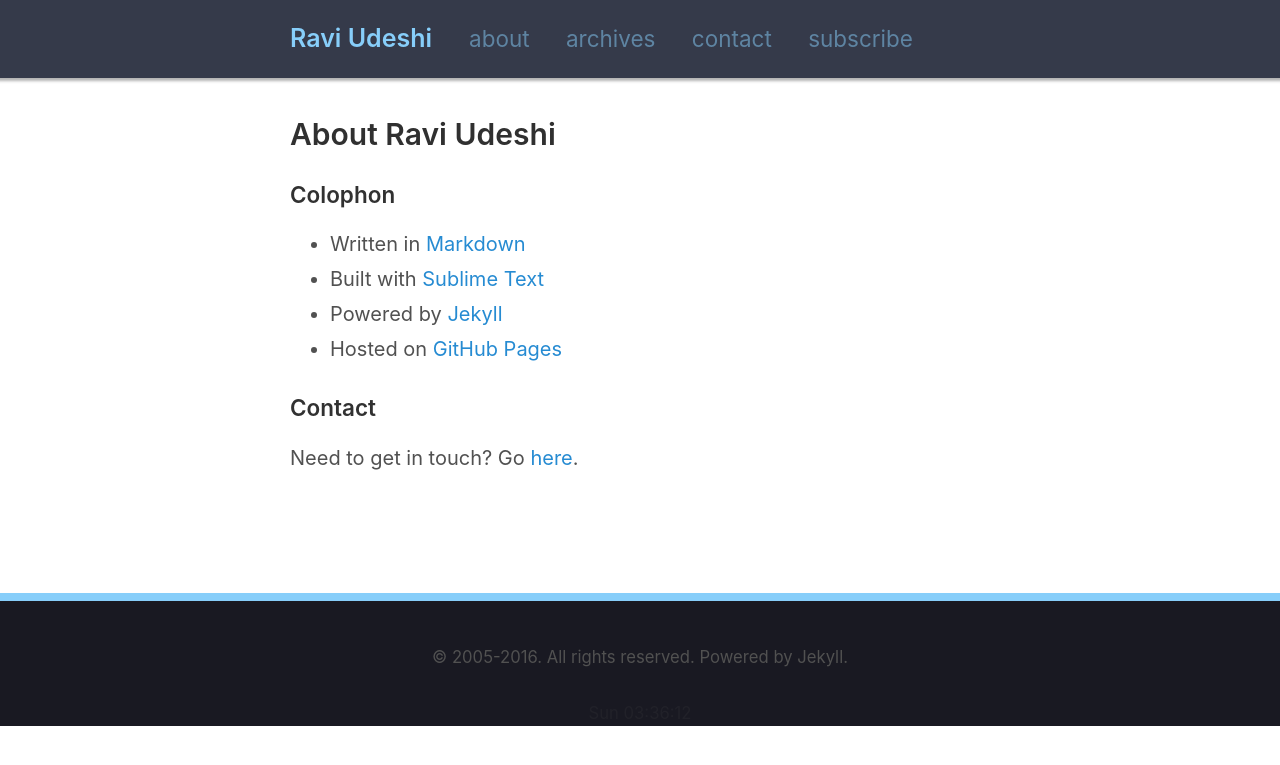
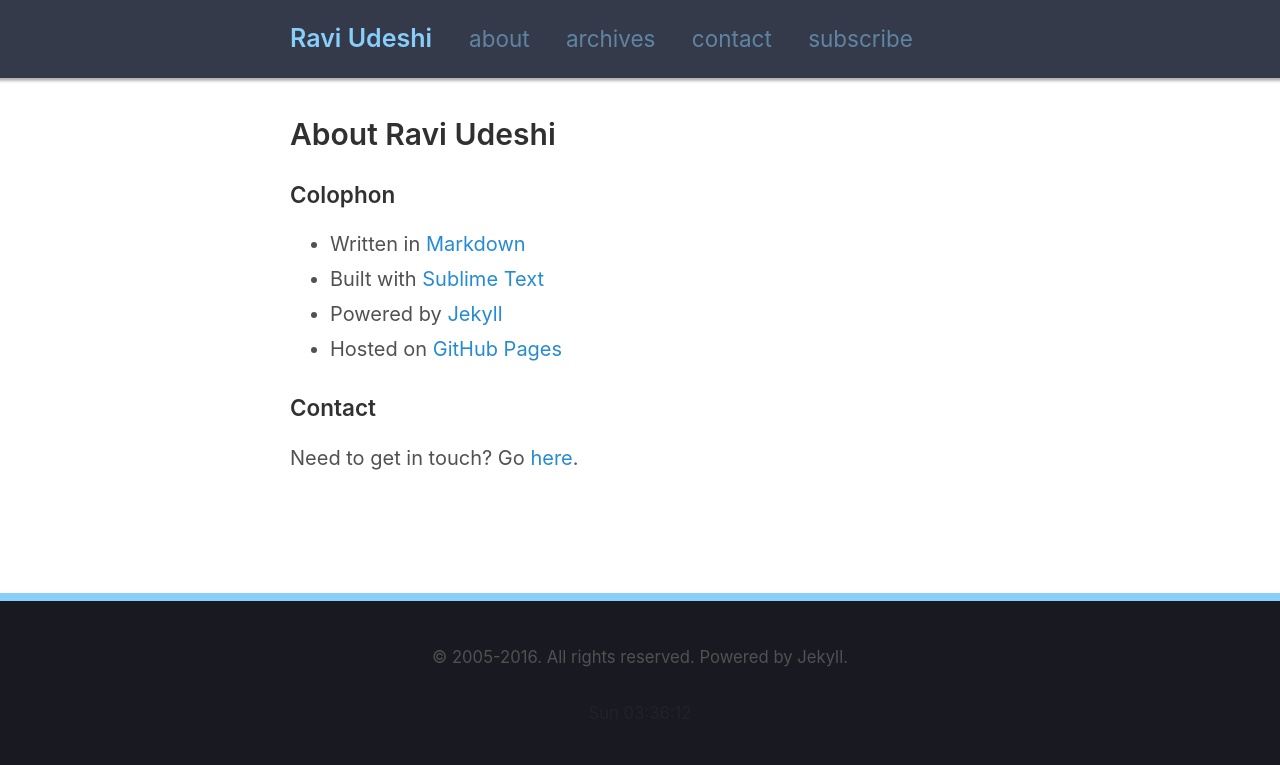
Before and after one commit to rkudeshi/rkudeshi.github.io, a Jekyll site: the page built from 1-about.md, in a window 1280 px wide. Shown: the top 765 px of the page. Built offline with Jekyll 4.4.1, drawn with Linux system fonts in a browser that asks for light colours.

Commit message:
Change background color

```diff
--- a/_layouts/default.html
+++ b/_layouts/default.html
@@ -4,7 +4,7 @@
   {% include head.html %}
 
   <body>
-
+    <div class="background">
     <div class="container content">
       <header class="masthead">
 
@@ -33,6 +33,7 @@
         <!-- Liquid time tags: https://docs.shopify.com/themes/liquid/filters/additional-filters -->
       </footer>
     </div>
+    </div>
 
     {% if site.analytics_id %}
      <script>
--- a/_sass/_RAVI.scss
+++ b/_sass/_RAVI.scss
@@ -12,6 +12,17 @@
     color: lightskyblue;
 }
 
+
+
+
+// Background colors
+
+body {
+    background-color: rgb(25, 25, 34);
+}
+.background {
+    background-color: #fff;
+}
 
 
 
```
